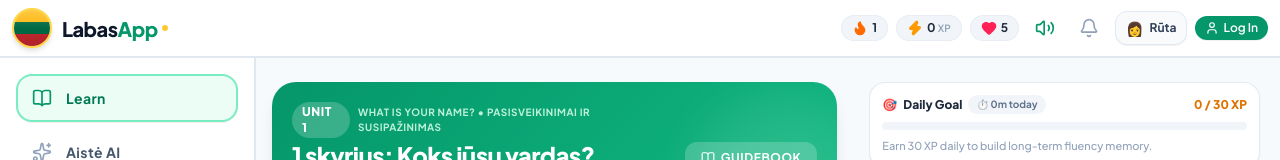
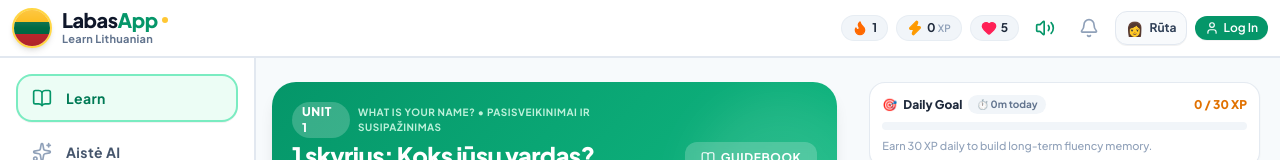
Before and after one commit to ekpeprince/sekmes-lithuanian, a Next.js app: page / in a window 1280 px wide. Shown: the top 160 px of the page. Built offline with nearby package versions, Linux system fonts and the light colour scheme; no server answers.

Commit message:
feat(ui): add 'Learn Lithuanian' subtitle directly under LabasApp logo and install prompt

```diff
--- a/src/components/Navbar.tsx
+++ b/src/components/Navbar.tsx
@@ -43,10 +43,15 @@ export const Navbar: React.FC = () => {
           {/* Logo & Brand */}
           <Link href="/" className="flex items-center gap-2.5 group select-none shrink-0">
             <LithuanianFlagEmblem size="md" className="group-hover:scale-105 group-hover:rotate-3 transition-transform duration-200" />
-            <div className="flex items-center notranslate text-lg sm:text-xl font-black tracking-tight leading-tight" translate="no">
-              <span className="text-slate-900 group-hover:text-emerald-700 transition-colors">Labas</span>
-              <span className="text-emerald-600 font-extrabold">App</span>
-              <span className="ml-1 h-1.5 w-1.5 rounded-full bg-amber-400 animate-pulse" title="Baltic Amber" />
+            <div className="flex flex-col notranslate justify-center" translate="no">
+              <div className="flex items-center text-lg sm:text-xl font-black tracking-tight leading-none">
+                <span className="text-slate-900 group-hover:text-emerald-700 transition-colors">Labas</span>
+                <span className="text-emerald-600 font-extrabold">App</span>
+                <span className="ml-1 h-1.5 w-1.5 rounded-full bg-amber-400 animate-pulse" title="Baltic Amber" />
+              </div>
+              <span className="text-[10px] sm:text-[11px] font-bold text-slate-500 group-hover:text-emerald-600 tracking-wide leading-tight mt-0.5 transition-colors">
+                Learn Lithuanian
+              </span>
             </div>
           </Link>
 
--- a/src/components/PwaInstallPrompt.tsx
+++ b/src/components/PwaInstallPrompt.tsx
@@ -141,9 +141,12 @@ export const PwaInstallPrompt: React.FC = () => {
           <div className="flex items-center gap-3 min-w-0">
             <LithuanianFlagEmblem size="lg" />
             <div className="min-w-0 flex-1">
-              <h4 className="text-sm font-bold tracking-tight text-white">
+              <h4 className="text-sm font-bold tracking-tight text-white leading-tight">
                 Install <span className="notranslate" translate="no">LabasApp</span>
               </h4>
+              <p className="text-[11px] text-emerald-400 font-bold tracking-wide mt-0.5">
+                Learn Lithuanian
+              </p>
               <p className="text-xs text-slate-400 font-normal leading-tight mt-0.5">
                 Fast, offline-ready & fullscreen voice practice
               </p>
```
